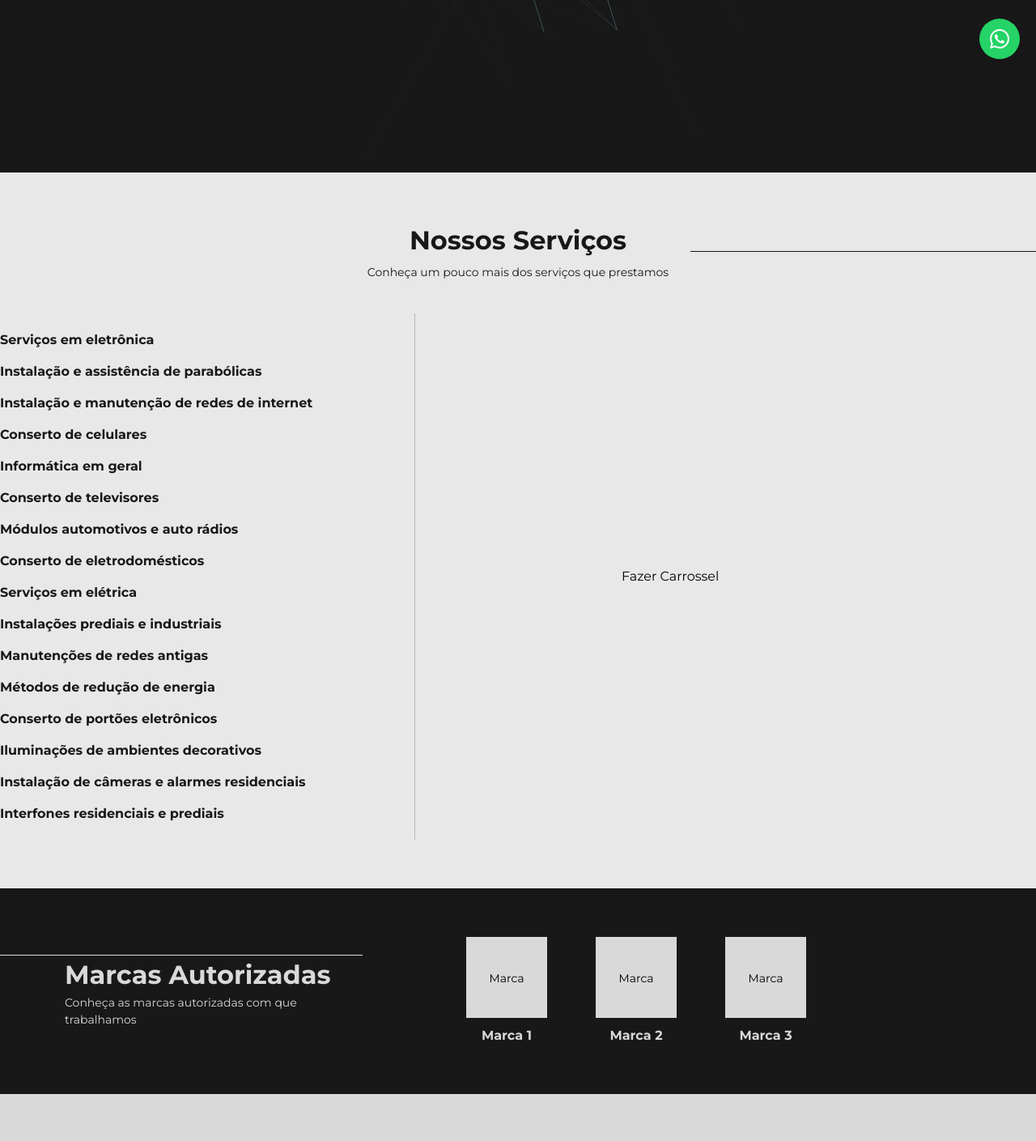
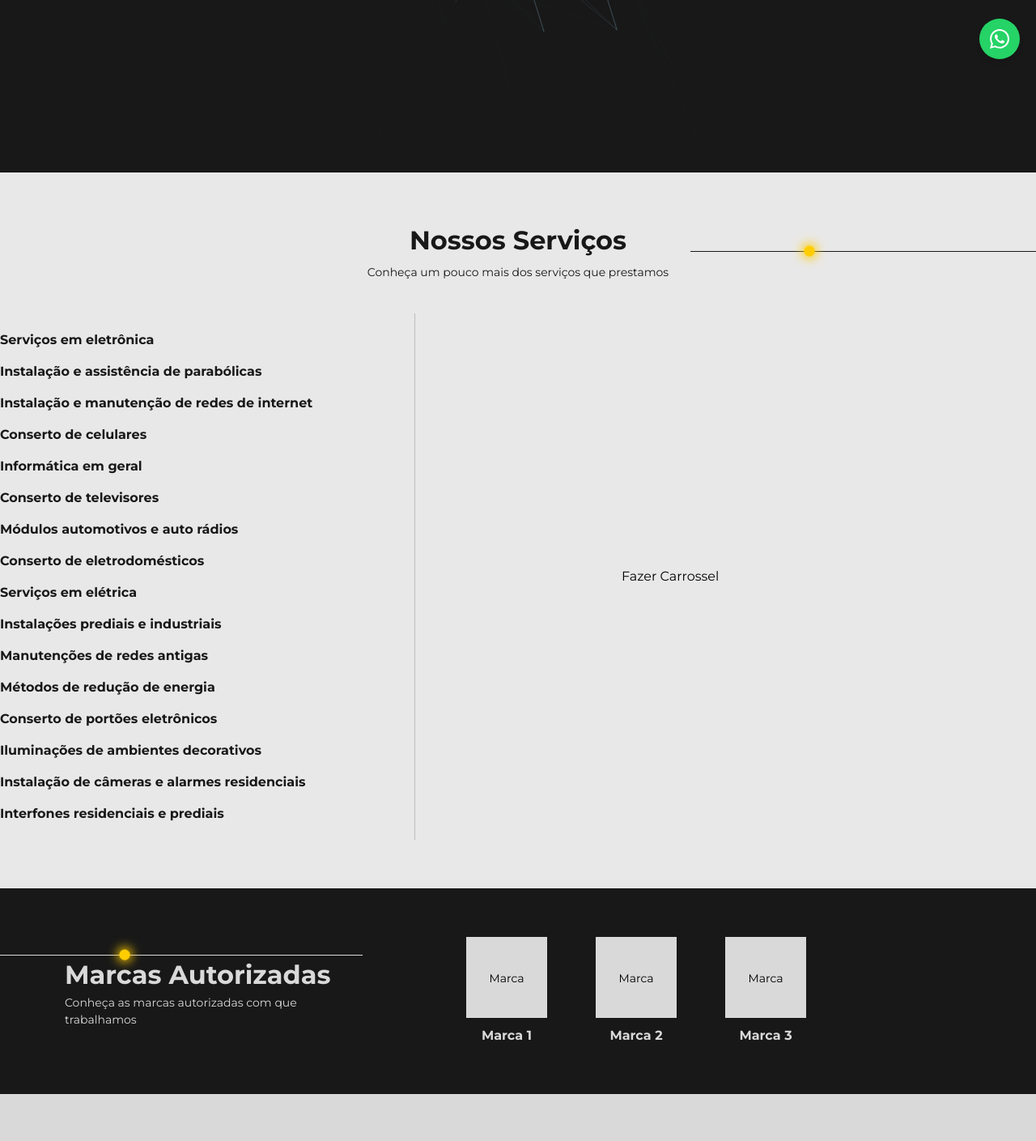
Before and after one commit to Reeginaa/lp-eletronica-cerbaro, a React (Vite) app: page / in a window 1280 px wide. Shown: the part 707-2116 px from the top of the page at 81% size. Built offline with nearby package versions, Linux system fonts and the light colour scheme.

Commit message:
style: adição de estilização de ponto na linha

```diff
--- a/src/pages/Home/section/MarcasAutorizadas/MarcasAutorizadas.scss
+++ b/src/pages/Home/section/MarcasAutorizadas/MarcasAutorizadas.scss
@@ -1,31 +1,48 @@
-.marcas-autorizadas{
+.marcas-autorizadas {
   background-color: #181818;
   padding: 60px 0;
-
   display: grid;
   grid-template-columns: 35% 55%;
   justify-content: space-between;
   align-items: center;
 
-  .header-marcas-autorizadas{
+  .header-marcas-autorizadas {
     display: flex;
     flex-direction: column;
     align-items: flex-start;
+    position: relative; /* Torna o contêiner da linha e do ponto relativo */
 
-    > span.linha{
+    .ponto {
+      width: 10px;
+      height: 10px;
+      background-color: #FFCD00;
+      box-shadow: 0px 0px 10px 2px #ffcd00;
+      border-radius: 50%;
+      position: absolute;  /* Faz o ponto se posicionar sobre a linha */
+      top: 0%;  /* Posiciona o ponto verticalmente no centro da linha */
+      left: 0%;  /* Inicia o ponto na posição inicial da linha */
+      transform: translateY(-50%);  /* Ajusta a posição para centralizar verticalmente */
+      z-index: 1;
+
+      /* Animações combinadas */
+      animation: moverPonto 10s infinite linear, pulsarPonto 3s infinite alternate;
+    }
+
+    > span.linha {
       height: 1px;
       background-color: #D9D9D9;
       width: 100%;
+      position: relative;  /* Necessário para que o ponto seja posicionado em relação a esta linha */
     }
 
-    .titulo-marcas-autorizadas{
+    .titulo-marcas-autorizadas {
       padding-left: 80px;
       color: #d9d9d9;
       font-size: 32px;
       font-weight: 700;
     }
 
-    .subtitulo-marcas-autorizadas{
+    .subtitulo-marcas-autorizadas {
       color: #D9D9D9;
       font-size: 14px;
       font-weight: 400;
@@ -33,19 +50,19 @@
     }
   }
 
-  .carrossel-marcas{
+  .carrossel-marcas {
     display: flex;
     align-content: center;
     justify-content: flex-start;
     gap: 60px;
 
-    .marca{
+    .marca {
       display: flex;
       flex-direction: column;
       align-items: center;
       gap: 10px;
 
-      .nome-marca{
+      .nome-marca {
         font-size: 16px;
         font-weight: 700;
         color: #D9D9D9;
@@ -53,3 +70,26 @@
     }
   }
 }
+
+/* Animação para mover o ponto ao longo da linha */
+@keyframes moverPonto {
+  0% {
+    left: 0%;  /* Começa à esquerda */
+  }
+  100% {
+    left: 100%;  /* Vai até a extremidade direita */
+  }
+}
+
+/* Animação de pulsação do ponto */
+@keyframes pulsarPonto {
+  0% {
+    transform: translateY(-50%) scale(1);  /* Tamanho original */
+  }
+  50% {
+    transform: translateY(-50%) scale(1.5);  /* Aumenta o ponto */
+  }
+  100% {
+    transform: translateY(-50%) scale(1);  /* Retorna ao tamanho original */
+  }
+}
--- a/src/pages/Home/section/MarcasAutorizadas/MarcasAutorizadas.tsx
+++ b/src/pages/Home/section/MarcasAutorizadas/MarcasAutorizadas.tsx
@@ -6,7 +6,8 @@ function MarcasAutorizadas() {
     <>
       <div id="marcas-autorizadas" className="marcas-autorizadas">
         <div className="header-marcas-autorizadas">
-          <span className="linha"></span>
+        <div className="ponto"></div>
+        <span className="linha"></span>
           <div className="titulo-marcas-autorizadas">Marcas Autorizadas</div>
           <div className="subtitulo-marcas-autorizadas">Conheça as marcas autorizadas com que trabalhamos</div>
         </div>
--- a/src/pages/Home/section/Servicos/Servicos.scss
+++ b/src/pages/Home/section/Servicos/Servicos.scss
@@ -1,29 +1,29 @@
-.servicos{
+.servicos {
   background-color: #E9E8E8;
+  padding-top: 60px;
 
-  .header-servicos{
-    padding-top: 60px;
-
+  .header-servicos {
     display: grid;
     grid-template-columns: repeat(3, 1fr);
     align-items: center;
     justify-content: center;
+    position: relative; /* Necessário para posicionamento absoluto do ponto */
 
-    .texto-servicos{
+    .texto-servicos {
       display: flex;
       flex-direction: column;
       align-items: center;
       justify-content: center;
       gap: 5px;
 
-      .titulo-servicos{
+      .titulo-servicos {
         font-size: 32px;
         font-weight: 700;
         color: #181818;
         text-align: center;
       }
 
-      .subtitulo-servicos{
+      .subtitulo-servicos {
         font-size: 14px;
         font-weight: 400;
         color: #181818;
@@ -31,37 +31,60 @@
       }
     }
 
-    > span.linha{
-      height: 1px;
-      background-color: #181818;
-      width: 100%;
+    .ponto-animado {
+      display: flex;
+      align-items: center;
+      position: relative;
+
+      > .ponto {
+        width: 10px;
+        height: 10px;
+        background-color: #FFCD00;
+        box-shadow: 0px 0px 10px 2px #ffcd00;
+        border-radius: 50%;
+        position: absolute;
+        top: 50%; /* Centraliza verticalmente */
+        left: 0%; /* Começa na extremidade esquerda */
+        transform: translate(-50%, -50%);
+        z-index: 1;
+
+        /* Animações combinadas */
+        animation: moverPonto 10s infinite linear, pulsarPonto 3s infinite alternate;
+      }
+
+      > span.linha {
+        height: 1px;
+        background-color: #181818;
+        width: 100%;
+        position: relative; /* Necessário para o ponto se posicionar em relação à linha */
+      }
     }
   }
 
-  .container{
+  .container {
     padding-top: 40px;
     padding-bottom: 60px;
 
-    .conteudo-servicos{
+    .conteudo-servicos {
       display: grid;
       grid-template-columns: 40% 20% 40%;
       align-items: center;
       justify-content: space-between;
 
-      .tipos-servicos{
+      .tipos-servicos {
         display: flex;
         flex-direction: column;
         align-items: flex-start;
         gap: 15px;
 
-        .tipo-servico{
+        .tipo-servico {
           font-size: 16px;
           font-weight: 700;
           color: #181818;
         }
       }
 
-      > span.divisor{
+      > span.divisor {
         height: 650px;
         background-color: #BBBBBB;
         width: 1px;
@@ -77,6 +100,7 @@
           display: flex;
           justify-content: center;
           align-items: center;
+
           img {
             max-width: 100%;
             max-height: 100%;
@@ -89,7 +113,29 @@
           color: #333; // Cor dos botões de navegação
         }
       }
-
     }
   }
 }
+
+/* Animação para mover o ponto ao longo da linha */
+@keyframes moverPonto {
+  0% {
+    left: 100%; /* Começa na extremidade esquerda */
+  }
+  100% {
+    left: 0%; /* Vai até a extremidade direita */
+  }
+}
+
+/* Animação para pulsar o ponto */
+@keyframes pulsarPonto {
+  0% {
+    transform: translate(-50%, -50%) scale(1); /* Tamanho original */
+  }
+  50% {
+    transform: translate(-50%, -50%) scale(1.5); /* Aumenta o ponto */
+  }
+  100% {
+    transform: translate(-50%, -50%) scale(1); /* Retorna ao tamanho original */
+  }
+}
--- a/src/pages/Home/section/Servicos/Servicos.tsx
+++ b/src/pages/Home/section/Servicos/Servicos.tsx
@@ -1,61 +1,45 @@
-import "./Servicos.scss"
+import "./Servicos.scss";
 
 function Servicos() {
-
   return (
     <>
       <div id="servicos" className="servicos">
         <div className="header-servicos">
           <div></div>
           <div className="texto-servicos">
-            <div className="titulo-servicos">
-              Nossos Serviços
-            </div>
+            <div className="titulo-servicos">Nossos Serviços</div>
             <div className="subtitulo-servicos">
               Conheça um pouco mais dos serviços que prestamos
             </div>
           </div>
-          <span className="linha"></span>
+          <div className="ponto-animado">
+            <div className="ponto"></div>
+            <span className="linha"></span>
+          </div>
         </div>
         <div className="container mx-auto">
           <div className="conteudo-servicos">
             <div className="tipos-servicos">
-              <div className="tipo-servico">
-                Serviços em eletrônica
-              </div>
+              <div className="tipo-servico">Serviços em eletrônica</div>
               <div className="tipo-servico">
                 Instalação e assistência de parabólicas
               </div>
               <div className="tipo-servico">
                 Instalação e manutenção de redes de internet
               </div>
-              <div className="tipo-servico">
-                Conserto de celulares
-              </div>
-              <div className="tipo-servico">
-                Informática em geral
-              </div>
-              <div className="tipo-servico">
-                Conserto de televisores
-              </div>
+              <div className="tipo-servico">Conserto de celulares</div>
+              <div className="tipo-servico">Informática em geral</div>
+              <div className="tipo-servico">Conserto de televisores</div>
               <div className="tipo-servico">
                 Módulos automotivos e auto rádios
               </div>
-              <div className="tipo-servico">
-                Conserto de eletrodomésticos
-              </div>
-              <div className="tipo-servico">
-                Serviços em elétrica
-              </div>
+              <div className="tipo-servico">Conserto de eletrodomésticos</div>
+              <div className="tipo-servico">Serviços em elétrica</div>
               <div className="tipo-servico">
                 Instalações prediais e industriais
               </div>
-              <div className="tipo-servico">
-                Manutenções de redes antigas
-              </div>
-              <div className="tipo-servico">
-                Métodos de redução de energia
-              </div>
+              <div className="tipo-servico">Manutenções de redes antigas</div>
+              <div className="tipo-servico">Métodos de redução de energia</div>
               <div className="tipo-servico">
                 Conserto de portões eletrônicos
               </div>
@@ -70,14 +54,12 @@ function Servicos() {
               </div>
             </div>
             <span className="divisor"></span>
-            <div className="carousel">
-              Fazer Carrossel
-            </div>
+            <div className="carousel">Fazer Carrossel</div>
           </div>
         </div>
       </div>
     </>
-  )
+  );
 }
 
-export default Servicos
+export default Servicos;
```
